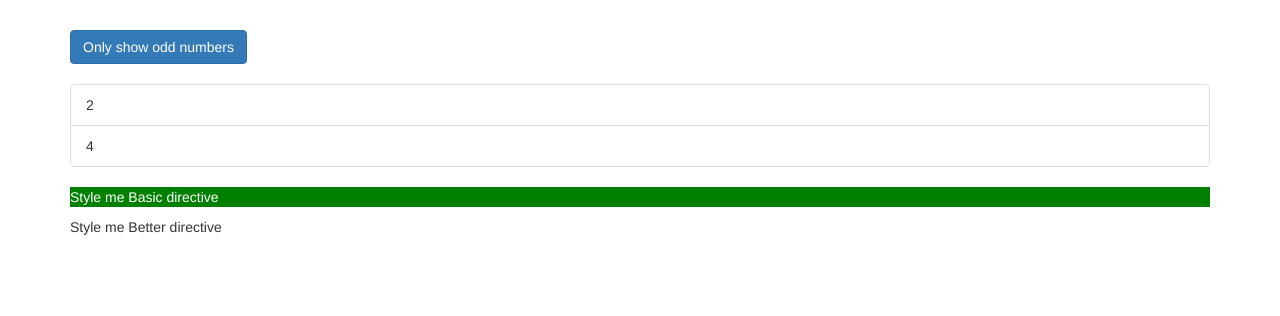
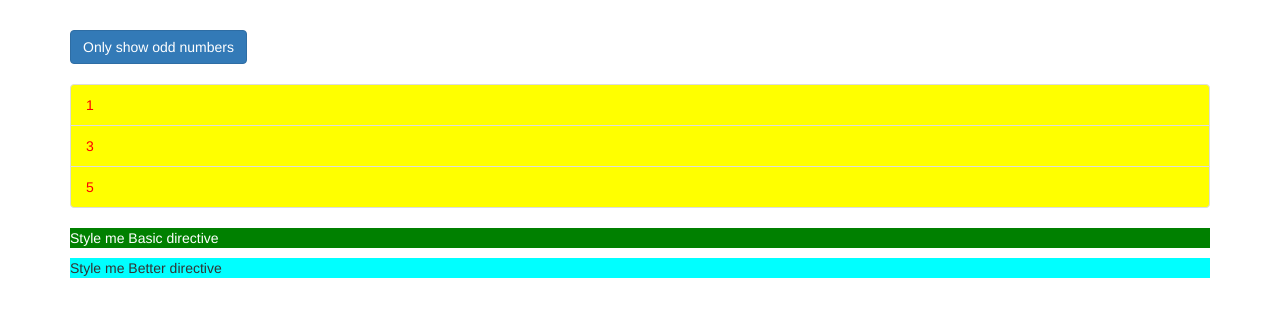
Before and after one commit to JuanOlivadoti/Angular5Course-Max, an Angular app in the folder directives-start/: page / in a window 1280 px wide. Shown: the top 316 px of the page. Built offline with nearby package versions, Linux system fonts and the light colour scheme.

Commit message:
Custom Structural directive

```diff
--- a/directives-start/src/app/app.component.html
+++ b/directives-start/src/app/app.component.html
@@ -7,19 +7,27 @@
                 <!-- <li class="list-group-item" *ngFor="let number of numbers">
                     {{number}}
                 </li> -->
-                <div *ngIf="onlyOdd">
+                <!-- <div *ngIf="onlyOdd">
+                    <li class="list-group-item" *ngFor="let odd of oddNumbers" [ngClass]="{'odd': odd % 2 !== 0}" [ngStyle]="{'background-color': odd % 2 !== 0 ? 'yellow' : 'transparent'}">
+                        {{odd}}
+                    </li>
+                </div> -->
+                <!-- <div *ngIf="!onlyOdd">
+                    <li class="list-group-item" *ngFor="let even of evenNumbers" [ngClass]="{'odd': even % 2 !== 0}" [ngStyle]="{'background-color': even % 2 !== 0 ? 'yellow' : 'transparent'}">
+                        {{even}}
+                    </li>
+                </div> -->
+                <div *appUnless="onlyOdd">
                     <li class="list-group-item" *ngFor="let odd of oddNumbers" [ngClass]="{'odd': odd % 2 !== 0}" [ngStyle]="{'background-color': odd % 2 !== 0 ? 'yellow' : 'transparent'}">
                         {{odd}}
                     </li>
                 </div>
-                <div *ngIf="!onlyOdd">
-                    <li class="list-group-item" *ngFor="let even of evenNumbers" [ngClass]="{'odd': even % 2 !== 0}" [ngStyle]="{'background-color': even % 2 !== 0 ? 'yellow' : 'transparent'}">
-                        {{even}}
-                    </li>
-                </div>
             </ul>
             <p appBasicHighlight>Style me Basic directive</p>
-            <p appBetterHighlight>Style me Better directive</p>
+            <!-- <p [appBetterHighlight]='orange' [defaultColor]="'yellow'">Style me Better directive</p> SOLO SI DESEO BINDEAR ELEMENTOS CON EL MISMO SELECTOR DE DIRECTIVAS -->
+            <!-- <p appBetterHighlight [defaultColor]="'yellow'" [highlightColor]="'orange'">Style me Better directive</p> -->
+            <p appBetterHighlight [defaultColor]="'yellow'" highlightColor="orange">Style me Better directive</p>
+            <!-- puedo omitir las [] si remuevo las '' del la declaración del string -->
             <ng-template [ngIf]="onlyOdd">
                 <p>Only odd</p>
             </ng-template>
--- a/directives-start/src/app/app.module.ts
+++ b/directives-start/src/app/app.module.ts
@@ -6,12 +6,14 @@ import { HttpModule } from '@angular/http';
 import { AppComponent } from './app.component';
 import { BasicHighlightDirective } from './basic-highlight/basic-highlight.directive';
 import { BetterHighlightDirective } from './better-highlight/better-highlight.directive';
+import { UnlessDirective } from './unless.directive';
 
 @NgModule({
   declarations: [
     AppComponent,
     BasicHighlightDirective,
-    BetterHighlightDirective
+    BetterHighlightDirective,
+    UnlessDirective
   ],
   imports: [
     BrowserModule,
--- a/directives-start/src/app/better-highlight/better-highlight.directive.ts
+++ b/directives-start/src/app/better-highlight/better-highlight.directive.ts
@@ -1,13 +1,16 @@
-import { Directive, Renderer2, OnInit, ElementRef, HostListener, HostBinding } from '@angular/core';
-
+import { Directive, Renderer2, OnInit, ElementRef, HostListener, HostBinding, Input } from '@angular/core';
 
 @Directive({
   selector: '[appBetterHighlight]'
 })
 export class BetterHighlightDirective implements OnInit {
+  @Input() defaultColor: string = 'cyan';
+  // @Input('appBetterHighlight') highlightColor: string = 'dodgerblue'; SOLO SI DESEO BINDEAR ELEMENTOS CON EL MISMO SELECTOR DE DIRECTIVAS
+  @Input() highlightColor: string = 'dodgerblue';
 
   // @HostBinding('style.backgroundColor') backgroundColor: string = 'transparent'; puedo declarar un valor default
-  @HostBinding('style.backgroundColor') backgroundColor: string;
+  // @HostBinding('style.backgroundColor') backgroundColor: string;
+  @HostBinding('style.backgroundColor') backgroundColor: string = this.defaultColor;
 
   constructor(private elRef: ElementRef, private renderer: Renderer2) {
 
@@ -26,7 +29,8 @@ export class BetterHighlightDirective implements OnInit {
     //   'background-color',
     //   'dodgerblue'
     // )
-    this.backgroundColor = 'dodgerblue';
+    // this.backgroundColor = 'dodgerblue';
+    this.backgroundColor = this.highlightColor;
   }
   @HostListener('mouseleave') mouseleave(eventData: Event) {
     // this.renderer.setStyle(
@@ -34,7 +38,8 @@ export class BetterHighlightDirective implements OnInit {
     //   'background-color',
     //   'lime'
     // )
-    this.backgroundColor = 'blue';
+    // this.backgroundColor = 'blue';
+    this.backgroundColor = this.defaultColor;
   }
 
 }
--- /dev/null
+++ b/directives-start/src/app/unless.directive.ts
@@ -0,0 +1,17 @@
+import { Directive, Input, TemplateRef, ViewContainerRef } from '@angular/core';
+
+@Directive({
+  selector: '[appUnless]'
+})
+export class UnlessDirective {
+  // @Input() set unless(condition: boolean) { tiene que ser igual a la propiedad que estoy apuntando
+  @Input() set appUnless(condition: boolean) {
+    if (!condition) {
+      this.vcRef.createEmbeddedView(this.templateRef);
+    } else {
+      this.vcRef.clear();
+    }
+  }
+  constructor(private templateRef: TemplateRef<any>, private vcRef: ViewContainerRef) { }
+
+}
```
